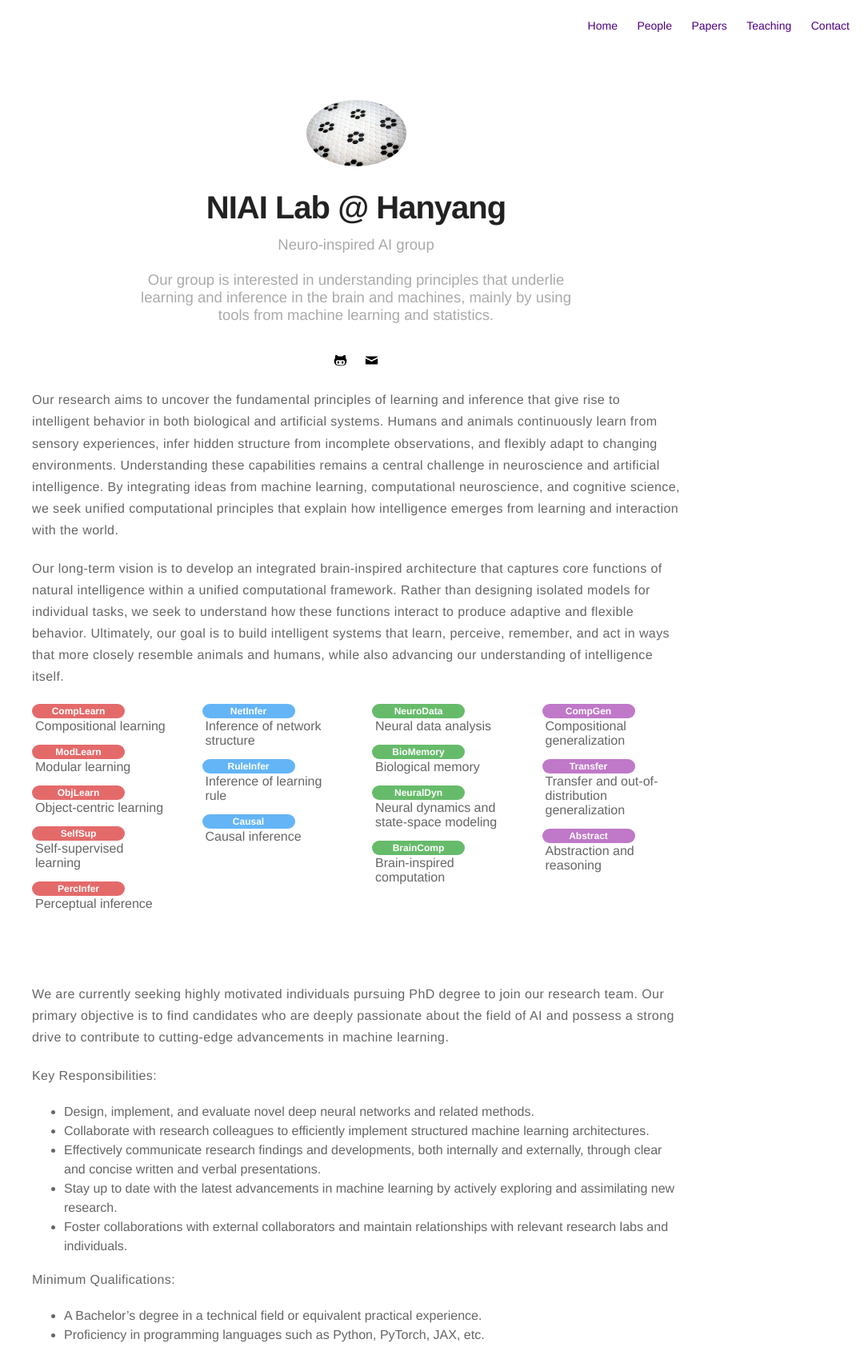
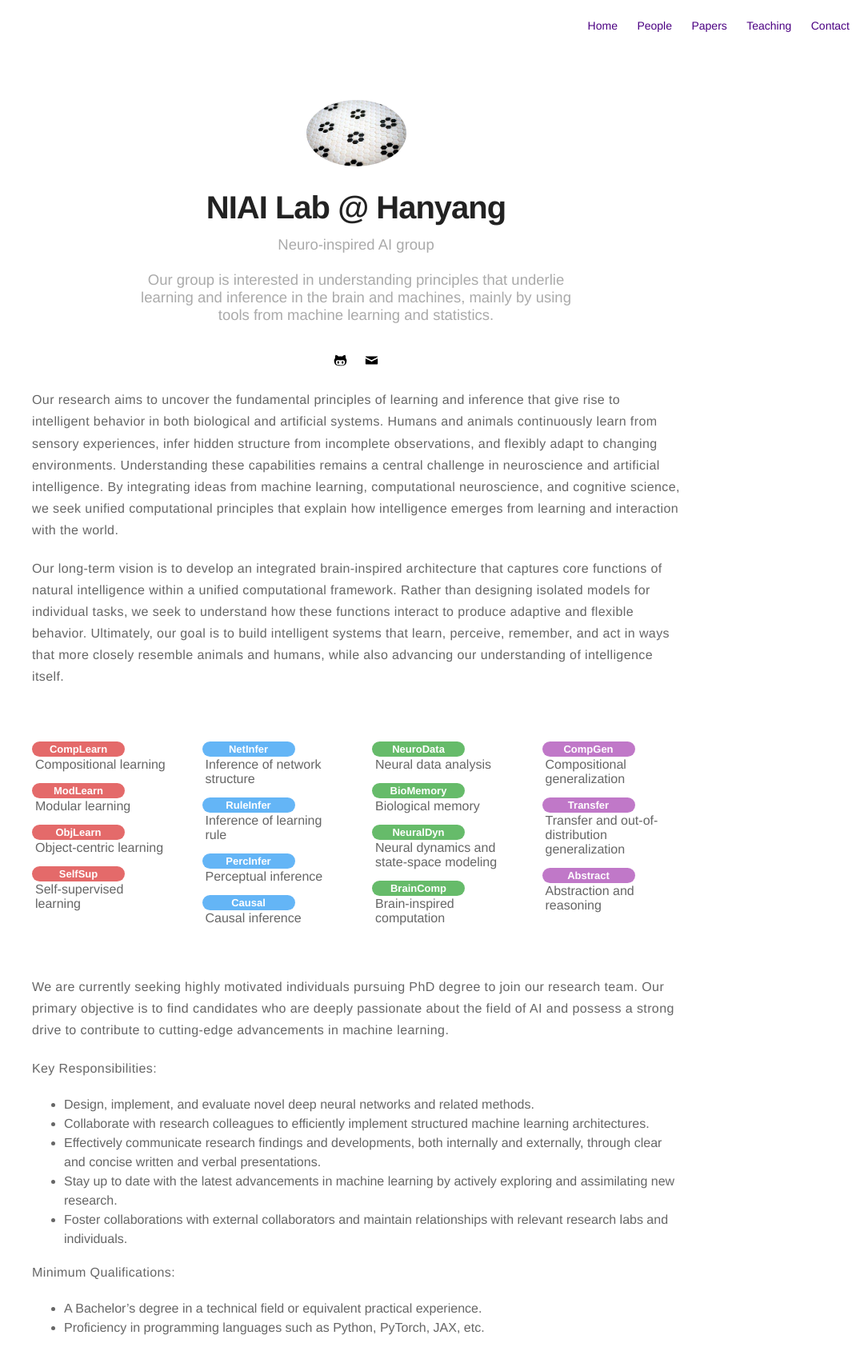
Before and after one commit to kijungyoon/kijungyoon.github.io, a Jekyll site: the page built from research.md, in a window 1280 px wide, cut to the strip 0-1684 px from the top of the page. Shown: the whole strip at 80% size, without its empty margins (195-1280 px from the left). Built offline with Jekyll 4.4.1, drawn with Linux system fonts in a browser that asks for light colours.

Commit message:
Update research.md

```diff
--- a/research.md
+++ b/research.md
@@ -7,13 +7,14 @@
 <p>Our research aims to uncover the fundamental principles of learning and inference that give rise to intelligent behavior in both biological and artificial systems. Humans and animals continuously learn from sensory experiences, infer hidden structure from incomplete observations, and flexibly adapt to changing environments. Understanding these capabilities remains a central challenge in neuroscience and artificial intelligence. By integrating ideas from machine learning, computational neuroscience, and cognitive science, we seek unified computational principles that explain how intelligence emerges from learning and interaction with the world.</p>
 
 <p>Our long-term vision is to develop an integrated brain-inspired architecture that captures core functions of natural intelligence within a unified computational framework. Rather than designing isolated models for individual tasks, we seek to understand how these functions interact to produce adaptive and flexible behavior. Ultimately, our goal is to build intelligent systems that learn, perceive, remember, and act in ways that more closely resemble animals and humans, while also advancing our understanding of intelligence itself.</p>
+<br>
 
 <style>
 .pill-label {
     color:#ffffff;
     padding:2px 12px;
     border-radius:13px;
-    font-size:12px;
+    font-size:13px;
     font-weight:bold;
     display:inline-block;
     min-width:92px;
@@ -89,10 +90,6 @@
             <span class="pill-label pill-lightcoral">SelfSup</span>
             <span class="topic-text">Self-supervised learning</span>
         </div>
-        <div class="topic-item">
-            <span class="pill-label pill-lightcoral">PercInfer</span>
-            <span class="topic-text">Perceptual inference</span>
-        </div>
     </div>
 
     <!-- Column 2 -->
@@ -104,6 +101,10 @@
         <div class="topic-item">
             <span class="pill-label pill-skyblue">RuleInfer</span>
             <span class="topic-text">Inference of learning rule</span>
+        </div>
+        <div class="topic-item">
+            <span class="pill-label pill-skyblue">PercInfer</span>
+            <span class="topic-text">Perceptual inference</span>
         </div>
         <div class="topic-item">
             <span class="pill-label pill-skyblue">Causal</span>
@@ -147,7 +148,8 @@
         </div>
     </div>
 
-</div><br><br>
+</div>
+<br>
 
 
 We are currently seeking highly motivated individuals pursuing PhD degree to join our research team. Our primary objective is to find candidates who are deeply passionate about the field of AI and possess a strong drive to contribute to cutting-edge advancements in machine learning.
```
